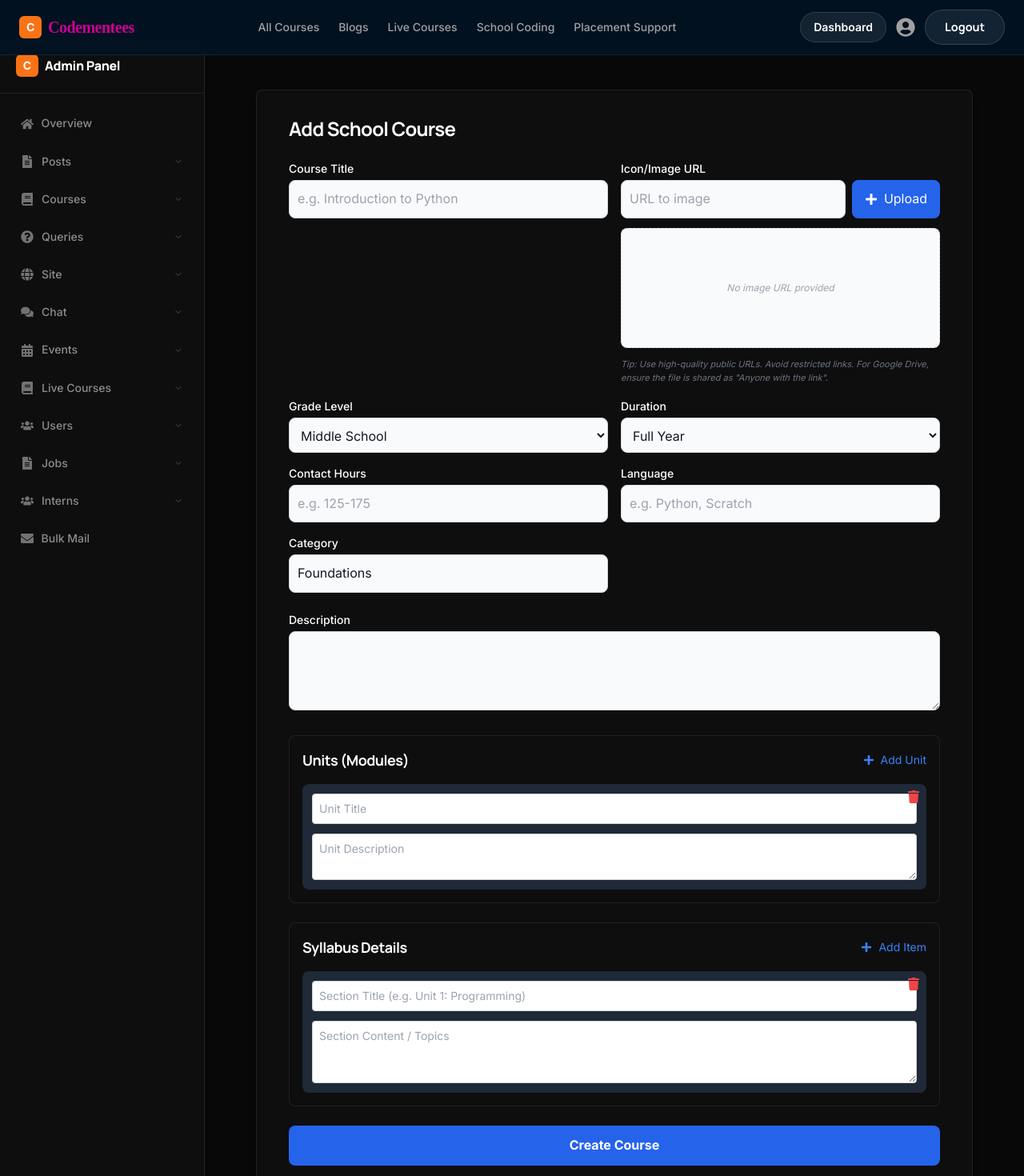
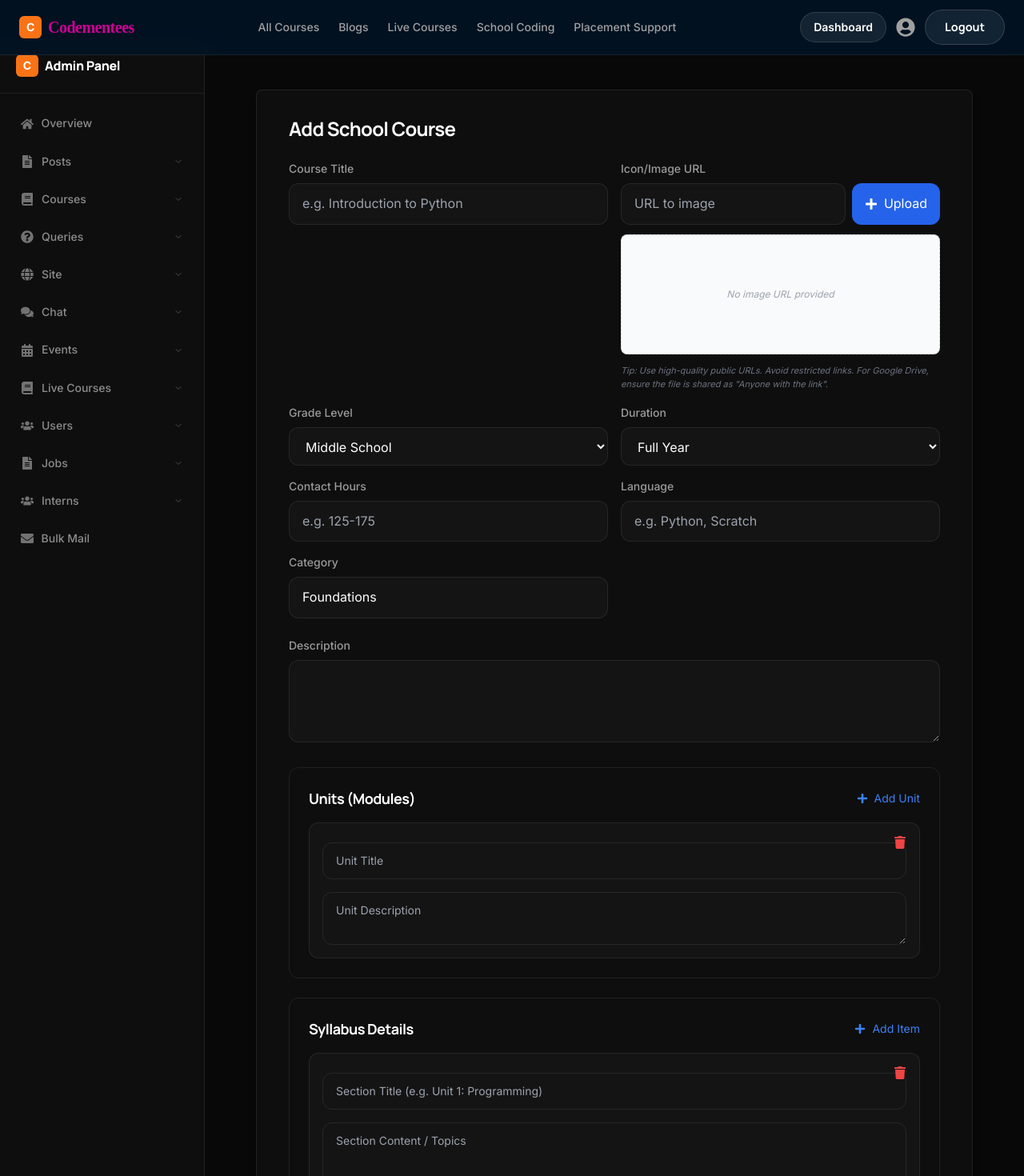
Before and after one commit to CodeMentees/MenteesDev, a React (Vite) app in the folder frontend/: page /admin/school-courses/add in a window 1280 px wide. Shown: the top 1470 px of the page at 80% size. Built offline with nearby package versions, Linux system fonts and the light colour scheme; sample sign-in values are in the browser's storage; a web font is replaced by a local one.

Commit message:
feat: implement multi-language code tabs for blog and unify course UI with premium dark theme

```diff
--- a/frontend/src/Pages/Course/AddEditSchoolCourse.jsx
+++ b/frontend/src/Pages/Course/AddEditSchoolCourse.jsx
@@ -130,7 +130,7 @@ function AddEditSchoolCourse() {
                 <form onSubmit={handleSubmit} className="space-y-6">
                     <div className="grid gap-4 sm:grid-cols-2">
                         <div>
-                            <label className="block text-sm font-medium mb-1">Course Title</label>
+                            <label className="block text-sm font-medium mb-2" style={{ color: "rgb(var(--text-secondary))" }}>Course Title</label>
                             <input
                                 type="text"
                                 name="title"
@@ -138,11 +138,12 @@ function AddEditSchoolCourse() {
                                 value={courseData.title}
                                 onChange={handleChange}
                                 required
-                                className="w-full bg-gray-50 border border-gray-300 text-gray-900 rounded-lg p-2.5 focus:ring-blue-500 focus:border-blue-500"
+                                className="w-full px-4 py-3 rounded-xl border transition-all focus:outline-none focus:ring-2 focus:ring-primary-500"
+                                style={{ backgroundColor: "rgb(var(--surface-2))", borderColor: "rgba(var(--dash-border))", color: "white" }}
                             />
                         </div>
                         <div>
-                            <label className="block text-sm font-medium mb-1">Icon/Image URL</label>
+                            <label className="block text-sm font-medium mb-2" style={{ color: "rgb(var(--text-secondary))" }}>Icon/Image URL</label>
                             <div className="space-y-3">
                                 <div className="flex gap-2">
                                     <input
@@ -151,9 +152,10 @@ function AddEditSchoolCourse() {
                                         placeholder="URL to image"
                                         value={courseData.image}
                                         onChange={handleChange}
-                                        className="flex-1 bg-gray-50 border border-gray-300 text-gray-900 rounded-lg p-2.5 focus:ring-blue-500 focus:border-blue-500"
+                                        className="flex-1 px-4 py-3 rounded-xl border transition-all focus:outline-none focus:ring-2 focus:ring-primary-500"
+                                        style={{ backgroundColor: "rgb(var(--surface-2))", borderColor: "rgba(var(--dash-border))", color: "white" }}
                                     />
-                                    <label className="cursor-pointer bg-blue-600 hover:bg-blue-700 text-white px-4 py-2 rounded-lg flex items-center justify-center transition-colors">
+                                    <label className="cursor-pointer bg-blue-600 hover:bg-blue-700 text-white px-4 py-2 rounded-xl flex items-center justify-center transition-colors">
                                         <FaPlus className="mr-2" /> Upload
                                         <input
                                             type="file"
@@ -189,12 +191,13 @@ function AddEditSchoolCourse() {
                             </div>
                         </div>
                         <div>
-                            <label className="block text-sm font-medium mb-1">Grade Level</label>
+                            <label className="block text-sm font-medium mb-2" style={{ color: "rgb(var(--text-secondary))" }}>Grade Level</label>
                             <select
                                 name="level"
                                 value={courseData.level}
                                 onChange={handleChange}
-                                className="w-full bg-gray-50 border border-gray-300 text-gray-900 rounded-lg p-2.5"
+                                className="w-full px-4 py-3 rounded-xl border transition-all focus:outline-none focus:ring-2 focus:ring-primary-500"
+                                style={{ backgroundColor: "rgb(var(--surface-2))", borderColor: "rgba(var(--dash-border))", color: "white" }}
                             >
                                 <option value="Elementary">Elementary</option>
                                 <option value="Middle School">Middle School</option>
@@ -202,12 +205,13 @@ function AddEditSchoolCourse() {
                             </select>
                         </div>
                         <div>
-                            <label className="block text-sm font-medium mb-1">Duration</label>
+                            <label className="block text-sm font-medium mb-2" style={{ color: "rgb(var(--text-secondary))" }}>Duration</label>
                             <select
                                 name="duration"
                                 value={courseData.duration}
                                 onChange={handleChange}
-                                className="w-full bg-gray-50 border border-gray-300 text-gray-900 rounded-lg p-2.5"
+                                className="w-full px-4 py-3 rounded-xl border transition-all focus:outline-none focus:ring-2 focus:ring-primary-500"
+                                style={{ backgroundColor: "rgb(var(--surface-2))", borderColor: "rgba(var(--dash-border))", color: "white" }}
                             >
                                 <option value="Full Year">Full Year</option>
                                 <option value="Semester">Semester</option>
@@ -215,77 +219,82 @@ function AddEditSchoolCourse() {
                             </select>
                         </div>
                         <div>
-                            <label className="block text-sm font-medium mb-1">Contact Hours</label>
+                            <label className="block text-sm font-medium mb-2" style={{ color: "rgb(var(--text-secondary))" }}>Contact Hours</label>
                             <input
                                 type="text"
                                 name="contactHours"
                                 placeholder="e.g. 125-175"
                                 value={courseData.contactHours}
                                 onChange={handleChange}
-                                className="w-full bg-gray-50 border border-gray-300 text-gray-900 rounded-lg p-2.5"
+                                className="w-full px-4 py-3 rounded-xl border transition-all focus:outline-none focus:ring-2 focus:ring-primary-500"
+                                style={{ backgroundColor: "rgb(var(--surface-2))", borderColor: "rgba(var(--dash-border))", color: "white" }}
                             />
                         </div>
                         <div>
-                            <label className="block text-sm font-medium mb-1">Language</label>
+                            <label className="block text-sm font-medium mb-2" style={{ color: "rgb(var(--text-secondary))" }}>Language</label>
                             <input
                                 type="text"
                                 name="language"
                                 placeholder="e.g. Python, Scratch"
                                 value={courseData.language}
                                 onChange={handleChange}
-                                className="w-full bg-gray-50 border border-gray-300 text-gray-900 rounded-lg p-2.5"
+                                className="w-full px-4 py-3 rounded-xl border transition-all focus:outline-none focus:ring-2 focus:ring-primary-500"
+                                style={{ backgroundColor: "rgb(var(--surface-2))", borderColor: "rgba(var(--dash-border))", color: "white" }}
                             />
                         </div>
                         <div>
-                            <label className="block text-sm font-medium mb-1">Category</label>
+                            <label className="block text-sm font-medium mb-2" style={{ color: "rgb(var(--text-secondary))" }}>Category</label>
                             <input
                                 type="text"
                                 name="category"
                                 placeholder="e.g. Foundations, AP"
                                 value={courseData.category}
                                 onChange={handleChange}
-                                className="w-full bg-gray-50 border border-gray-300 text-gray-900 rounded-lg p-2.5"
+                                className="w-full px-4 py-3 rounded-xl border transition-all focus:outline-none focus:ring-2 focus:ring-primary-500"
+                                style={{ backgroundColor: "rgb(var(--surface-2))", borderColor: "rgba(var(--dash-border))", color: "white" }}
                             />
                         </div>
                     </div>
 
                     <div>
-                        <label className="block text-sm font-medium mb-1">Description</label>
+                        <label className="block text-sm font-medium mb-2" style={{ color: "rgb(var(--text-secondary))" }}>Description</label>
                         <textarea
                             name="description"
                             rows="3"
                             value={courseData.description}
                             onChange={handleChange}
-                            className="w-full bg-gray-50 border border-gray-300 text-gray-900 rounded-lg p-2.5"
+                            className="w-full px-4 py-3 rounded-xl border transition-all focus:outline-none focus:ring-2 focus:ring-primary-500"
+                            style={{ backgroundColor: "rgb(var(--surface-2))", borderColor: "rgba(var(--dash-border))", color: "white" }}
                         ></textarea>
                     </div>
 
                     {/* Units Section */}
-                    <div className="border rounded-lg p-4" style={{ borderColor: "rgba(var(--dash-border))", backgroundColor: "rgb(var(--dash-panel))" }}>
+                    <div className="border rounded-xl p-6" style={{ borderColor: "rgba(var(--dash-border))", backgroundColor: "rgb(var(--surface-1))" }}>
                         <div className="flex justify-between items-center mb-4">
-                            <h3 className="text-lg font-bold">Units (Modules)</h3>
-                            <button type="button" onClick={addUnit} className="text-blue-500 flex items-center gap-2 text-sm">
+                            <h3 className="text-lg font-bold" style={{ color: "rgb(var(--text-primary))" }}>Units (Modules)</h3>
+                            <button type="button" onClick={addUnit} className="text-blue-500 hover:text-blue-400 flex items-center gap-2 text-sm transition-colors">
                                 <FaPlus /> Add Unit
                             </button>
                         </div>
                         <div className="space-y-4">
                             {courseData.units.map((unit, index) => (
-                                <div key={index} className="bg-gray-800 p-3 rounded-lg relative">
+                                <div key={index} className="p-4 rounded-xl relative border" style={{ backgroundColor: "rgb(var(--surface-2))", borderColor: "rgba(var(--dash-border))" }}>
                                     <button
                                         type="button"
                                         onClick={() => removeUnit(index)}
-                                        className="absolute top-2 right-2 text-red-500 hover:text-red-400"
+                                        className="absolute top-4 right-4 text-red-500 hover:text-red-400 transition-colors"
                                     >
                                         <FaTrash />
                                     </button>
-                                    <div className="grid gap-3">
+                                    <div className="grid gap-4 mt-2">
                                         <input
                                             type="text"
                                             name="title"
                                             placeholder="Unit Title"
                                             value={unit.title}
                                             onChange={(e) => handleUnitChange(index, e)}
-                                            className="bg-white border border-gray-300 text-gray-900 rounded p-2 text-sm focus:ring-1 focus:ring-blue-500"
+                                            className="w-full px-4 py-3 rounded-xl border transition-all focus:outline-none focus:ring-2 focus:ring-primary-500 text-sm"
+                                            style={{ backgroundColor: "rgb(var(--surface-3))", borderColor: "rgba(var(--dash-border))", color: "white" }}
                                         />
                                         <textarea
                                             name="description"
@@ -293,7 +302,8 @@ function AddEditSchoolCourse() {
                                             rows="2"
                                             value={unit.description}
                                             onChange={(e) => handleUnitChange(index, e)}
-                                            className="bg-white border border-gray-300 text-gray-900 rounded p-2 text-sm focus:ring-1 focus:ring-blue-500"
+                                            className="w-full px-4 py-3 rounded-xl border transition-all focus:outline-none focus:ring-2 focus:ring-primary-500 text-sm"
+                                            style={{ backgroundColor: "rgb(var(--surface-3))", borderColor: "rgba(var(--dash-border))", color: "white" }}
                                         ></textarea>
                                     </div>
                                 </div>
@@ -302,31 +312,32 @@ function AddEditSchoolCourse() {
                     </div>
 
                     {/* Syllabus Section */}
-                    <div className="border rounded-lg p-4" style={{ borderColor: "rgba(var(--dash-border))", backgroundColor: "rgb(var(--dash-panel))" }}>
+                    <div className="border rounded-xl p-6" style={{ borderColor: "rgba(var(--dash-border))", backgroundColor: "rgb(var(--surface-1))" }}>
                         <div className="flex justify-between items-center mb-4">
-                            <h3 className="text-lg font-bold">Syllabus Details</h3>
-                            <button type="button" onClick={addSyllabusItem} className="text-blue-500 flex items-center gap-2 text-sm">
+                            <h3 className="text-lg font-bold" style={{ color: "rgb(var(--text-primary))" }}>Syllabus Details</h3>
+                            <button type="button" onClick={addSyllabusItem} className="text-blue-500 hover:text-blue-400 flex items-center gap-2 text-sm transition-colors">
                                 <FaPlus /> Add Item
                             </button>
                         </div>
                         <div className="space-y-4">
                             {courseData.syllabus.map((item, index) => (
-                                <div key={index} className="bg-gray-800 p-3 rounded-lg relative">
+                                <div key={index} className="p-4 rounded-xl relative border" style={{ backgroundColor: "rgb(var(--surface-2))", borderColor: "rgba(var(--dash-border))" }}>
                                     <button
                                         type="button"
                                         onClick={() => removeSyllabusItem(index)}
-                                        className="absolute top-2 right-2 text-red-500 hover:text-red-400"
+                                        className="absolute top-4 right-4 text-red-500 hover:text-red-400 transition-colors"
                                     >
                                         <FaTrash />
                                     </button>
-                                    <div className="grid gap-3">
+                                    <div className="grid gap-4 mt-2">
                                         <input
                                             type="text"
                                             name="title"
                                             placeholder="Section Title (e.g. Unit 1: Programming)"
                                             value={item.title}
                                             onChange={(e) => handleSyllabusChange(index, e)}
-                                            className="bg-white border border-gray-300 text-gray-900 rounded p-2 text-sm focus:ring-1 focus:ring-blue-500"
+                                            className="w-full px-4 py-3 rounded-xl border transition-all focus:outline-none focus:ring-2 focus:ring-primary-500 text-sm"
+                                            style={{ backgroundColor: "rgb(var(--surface-3))", borderColor: "rgba(var(--dash-border))", color: "white" }}
                                         />
                                         <textarea
                                             name="content"
@@ -334,7 +345,8 @@ function AddEditSchoolCourse() {
                                             rows="3"
                                             value={item.content}
                                             onChange={(e) => handleSyllabusChange(index, e)}
-                                            className="bg-white border border-gray-300 text-gray-900 rounded p-2 text-sm focus:ring-1 focus:ring-blue-500"
+                                            className="w-full px-4 py-3 rounded-xl border transition-all focus:outline-none focus:ring-2 focus:ring-primary-500 text-sm"
+                                            style={{ backgroundColor: "rgb(var(--surface-3))", borderColor: "rgba(var(--dash-border))", color: "white" }}
                                         ></textarea>
                                     </div>
                                 </div>
@@ -344,7 +356,8 @@ function AddEditSchoolCourse() {
 
                     <button
                         type="submit"
-                        className="w-full bg-blue-600 hover:bg-blue-700 text-white font-bold py-3 rounded-lg transition"
+                        className="w-full flex items-center justify-center gap-2 py-4 text-white font-bold rounded-xl transition-all transform active:scale-95 disabled:opacity-50 shadow-lg"
+                        style={{ backgroundColor: "rgb(var(--accent))" }}
                     >
                         {id ? "Update Course" : "Create Course"}
                     </button>
```
Also changed, not shown: frontend/src/Pages/Admin/LiveCourse/AddEditLiveCourse.jsx (+32 -21 lines), frontend/src/Pages/BlogPage.jsx (+95 -3 lines).
